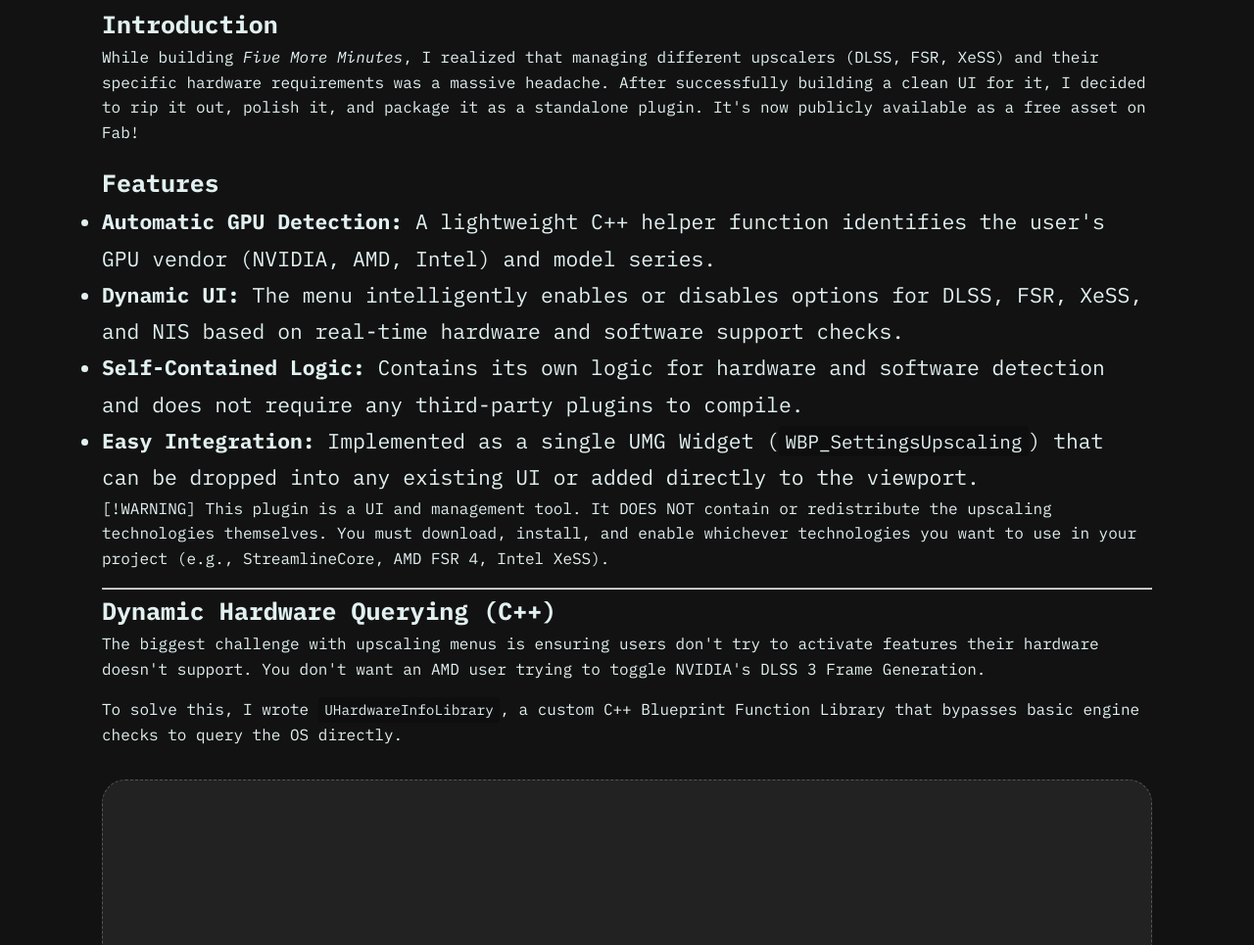
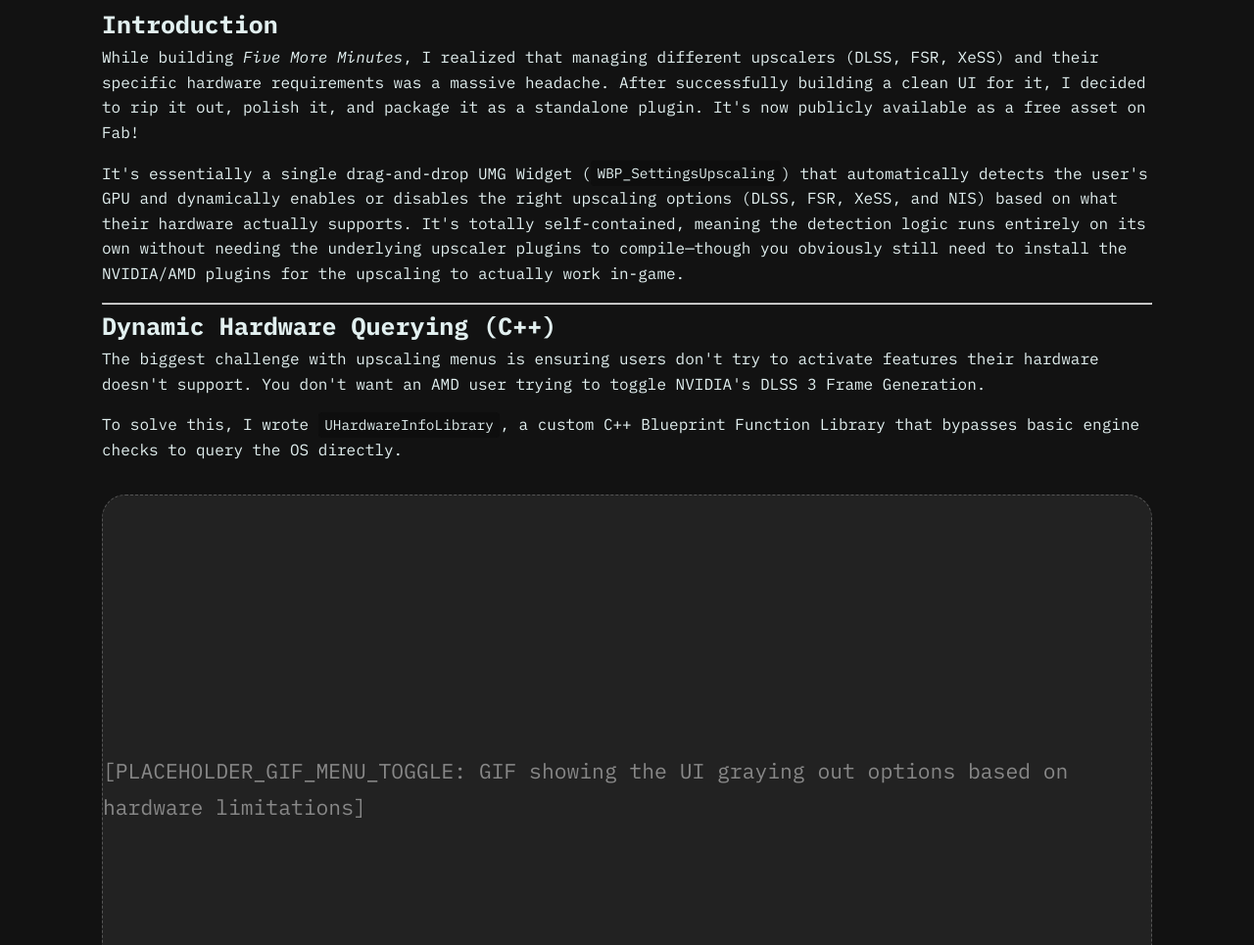
Before and after one commit to Zum0DePapaya/portfolio-cms, an Eleventy site: page src/projects/upscaling-menu.md in a window 1280 px wide. Shown: the part 1494-2459 px from the top of the page at 98% size. Built offline with nearby package versions, Linux system fonts and the light colour scheme; Eleventy itself is replaced by a stand-in of ours; files that its build step writes are made by us from their sources.

Commit message:
docs: adjust upscaling menu tone and fix category

```diff
--- a/src/projects/upscaling-menu.md
+++ b/src/projects/upscaling-menu.md
@@ -1,6 +1,6 @@
 ---
 title: "Upscaling Menu - Unreal Engine 5 Plugin"
-category: "plugins"
+category: "tools"
 weight: 4
 thumbnail: "/assets/images/upscaling-menu-thumbnail.jpg"
 hover_description: "• Standalone UE5 plugin for comprehensive graphics upscaling.<br> • Extracted and expanded from 'Five More Minutes'.<br> • Custom C++ Hardware Info Library for dynamic UI adaptation.<br> • Published asset on Fab."
@@ -23,15 +23,7 @@
 
 While building *Five More Minutes*, I realized that managing different upscalers (DLSS, FSR, XeSS) and their specific hardware requirements was a massive headache. After successfully building a clean UI for it, I decided to rip it out, polish it, and package it as a standalone plugin. It's now publicly available as a free asset on Fab!
 
-### Features
-
-- **Automatic GPU Detection:** A lightweight C++ helper function identifies the user's GPU vendor (NVIDIA, AMD, Intel) and model series.
-- **Dynamic UI:** The menu intelligently enables or disables options for DLSS, FSR, XeSS, and NIS based on real-time hardware and software support checks.
-- **Self-Contained Logic:** Contains its own logic for hardware and software detection and does not require any third-party plugins to compile.
-- **Easy Integration:** Implemented as a single UMG Widget (`WBP_SettingsUpscaling`) that can be dropped into any existing UI or added directly to the viewport.
-
-> [!WARNING]
-> This plugin is a UI and management tool. It DOES NOT contain or redistribute the upscaling technologies themselves. You must download, install, and enable whichever technologies you want to use in your project (e.g., StreamlineCore, AMD FSR 4, Intel XeSS).
+It's essentially a single drag-and-drop UMG Widget (`WBP_SettingsUpscaling`) that automatically detects the user's GPU and dynamically enables or disables the right upscaling options (DLSS, FSR, XeSS, and NIS) based on what their hardware actually supports. It's totally self-contained, meaning the detection logic runs entirely on its own without needing the underlying upscaler plugins to compile—though you obviously still need to install the NVIDIA/AMD plugins for the upscaling to actually work in-game.
 
 ---
 
```
